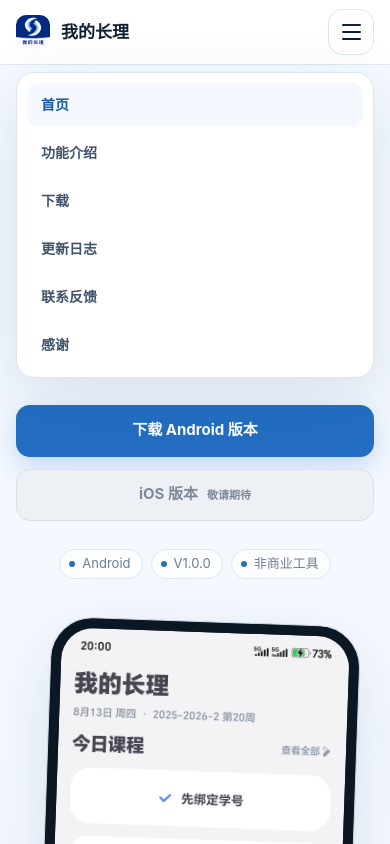
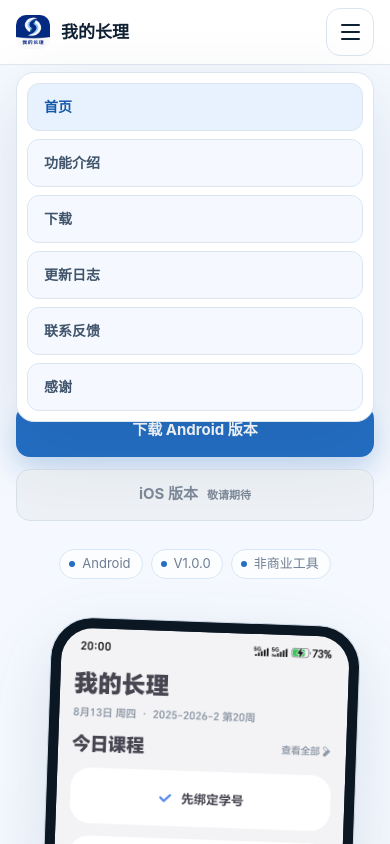
Before and after one commit to HEltDeng/my-changli-website, a website built with Vite: page index.html in a window 390 px wide. Both pictures are taken after a click on the button "打开导航菜单". Shown: the top 844 px of the page. Built offline with nearby package versions, Linux system fonts and the light colour scheme.

Commit message:
Harden mobile website navigation for WebView

```diff
--- a/assets/styles/site.css
+++ b/assets/styles/site.css
@@ -96,16 +96,19 @@ button, a { -webkit-tap-highlight-color: transparent; }
 .site-nav a[aria-current="page"] { color: var(--blue-700); background: var(--blue-050); }
 
 .menu-button {
-  width: 46px;
-  height: 46px;
+  min-inline-size: 48px;
+  min-block-size: 48px;
   display: none;
   align-items: center;
   justify-content: center;
   flex-direction: column;
   gap: 5px;
+  padding: 13px;
   border: 1px solid var(--line);
   border-radius: 14px;
   background: var(--white);
+  cursor: pointer;
+  touch-action: manipulation;
 }
 
 .menu-button span { width: 19px; height: 2px; border-radius: 2px; background: var(--ink-900); }
@@ -488,9 +491,10 @@ button, a { -webkit-tap-highlight-color: transparent; }
 :focus-visible { outline: 3px solid rgba(36, 110, 195, 0.35); outline-offset: 3px; }
 
 @media (max-width: 840px) {
-  .menu-button { display: flex; }
+  .menu-button { display: flex; flex: 0 0 auto; }
   .site-nav {
     position: absolute;
+    z-index: 30;
     top: calc(100% + 8px);
     right: 20px;
     left: 20px;
@@ -502,9 +506,30 @@ button, a { -webkit-tap-highlight-color: transparent; }
     box-shadow: var(--shadow);
     max-height: calc(100vh - 96px);
     overflow-y: auto;
+    overscroll-behavior: contain;
+    -webkit-overflow-scrolling: touch;
+    touch-action: pan-y;
   }
-  .site-nav[data-open="true"] { display: grid; }
-  .site-nav a { width: 100%; }
+  .site-nav[data-open="true"] {
+    display: flex;
+    flex-direction: column;
+    align-items: stretch;
+    gap: 8px;
+  }
+  .site-nav a {
+    width: 100%;
+    min-height: 48px;
+    flex: 0 0 auto;
+    justify-content: flex-start;
+    padding: 12px 16px;
+    border: 1px solid var(--line);
+    border-radius: 12px;
+    background: var(--blue-050);
+    line-height: 1.4;
+    touch-action: manipulation;
+  }
+  .site-nav a[aria-current="page"],
+  .site-nav a:active { background: var(--blue-100); }
   .hero-inner { min-height: auto; grid-template-columns: 1fr; gap: 48px; padding-block: 56px 68px; }
   .hero-copy { text-align: center; }
   .hero-lead, .hero-note { margin-inline: auto; }
```
Also changed, not shown: scripts/validate-site.mjs (+7 -0 lines).
